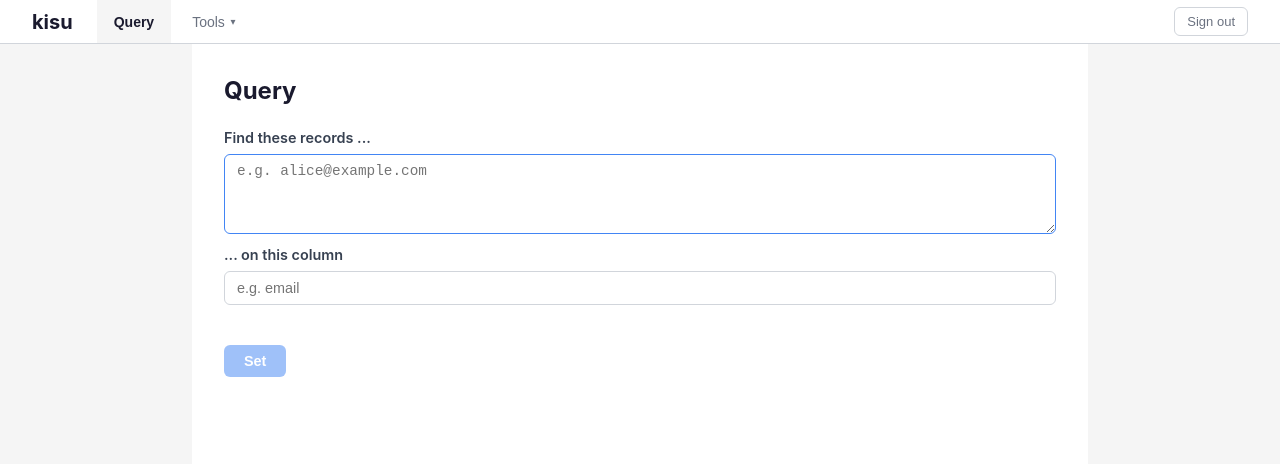
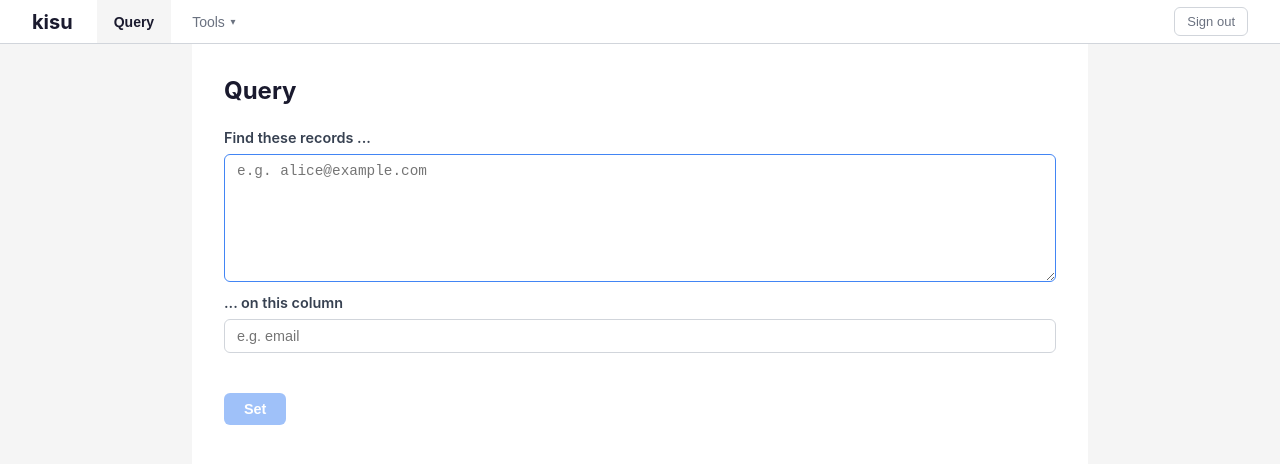
Before and after one commit to gatsu420/kisu-fe, a React (Vite) app: page / in a window 1280 px wide. Shown: the top 464 px of the page. Built offline with nearby package versions, Linux system fonts and the light colour scheme.

Commit message:
increase input box length in query page (#10)

```diff
--- a/src/pages/Query.module.css
+++ b/src/pages/Query.module.css
@@ -67,7 +67,7 @@
   outline: none;
   transition: border-color 0.15s;
   resize: vertical;
-  min-height: 5rem;
+  min-height: 8rem;
 }
 
 .setupInputTextarea:focus {
```
